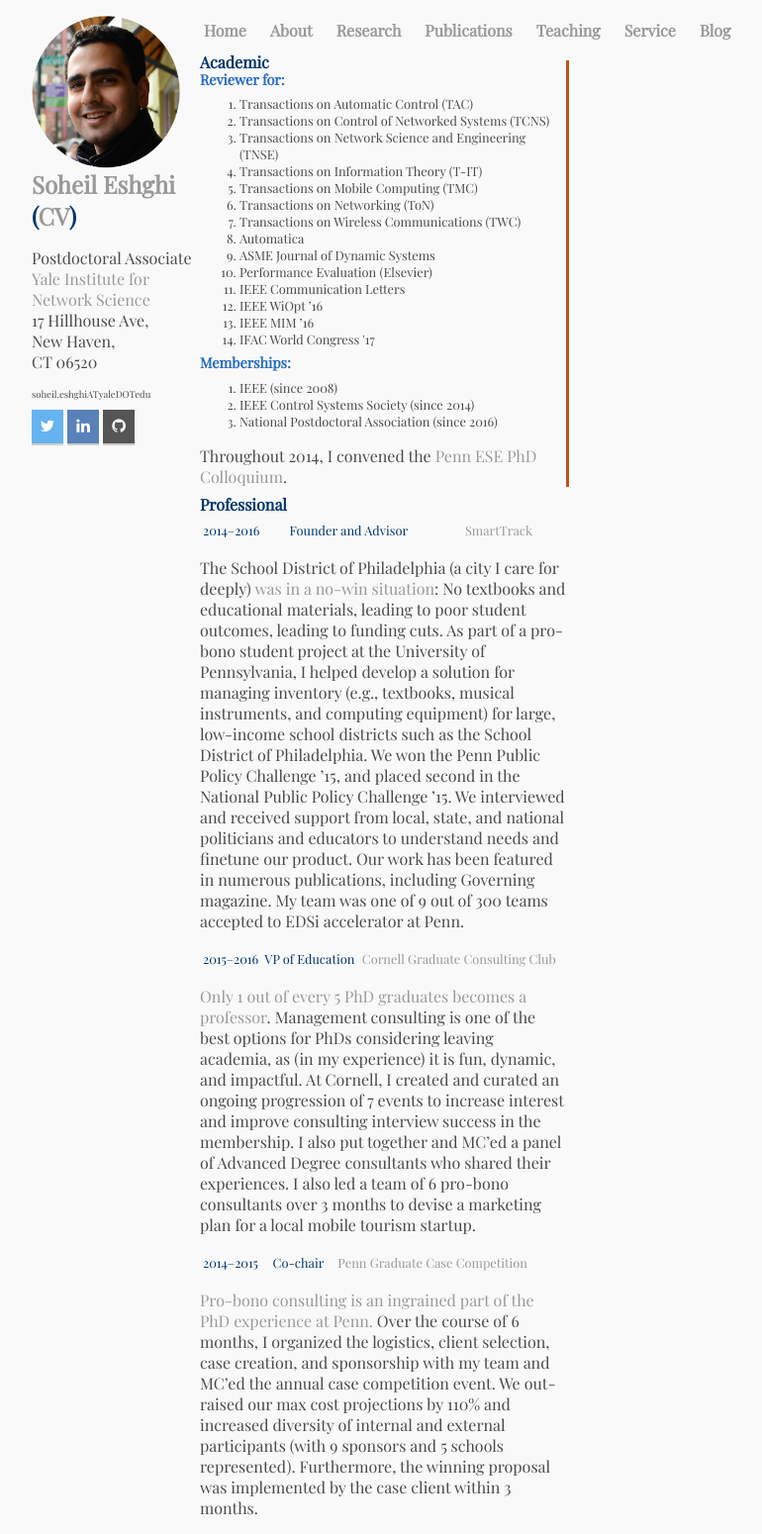
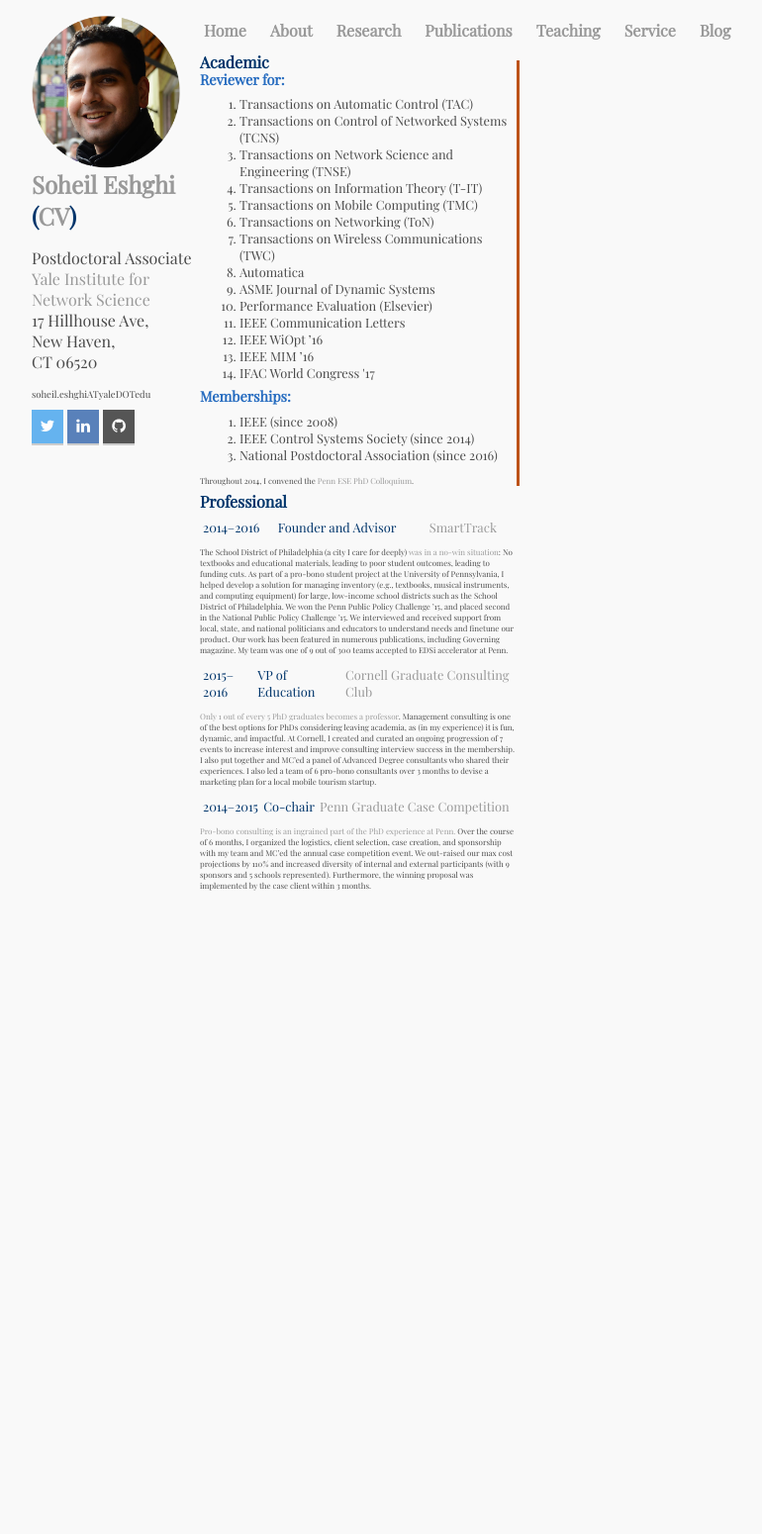
Before and after one commit to SoheilEshghi/SoheilEshghi.github.io, a Jekyll site: the page built from service/index.html, in a window 1280 px wide. Shown: the whole page at 99% size, without its empty margins (42-812 px from the left). Built offline with Jekyll 4.4.1, drawn with Linux system fonts in a browser that asks for light colours; nearby versions of some CDN libraries; after the commit the page ends 910 px from its top, so only the background shows below that.

Commit message:
services

```diff
--- a/service/index.html
+++ b/service/index.html
@@ -2,7 +2,7 @@
 layout: default
 title: About Soheil Eshghi
 ---
-<div class = "blurb" style="border-right:medium #bd5319 solid; width: 370px;">
+<div class = "blurb" style="border-right:medium #bd5319 solid; width: 320px;">
   <h2>Academic</h2>
   <h3>Reviewer for:</h3>
   <ol>
@@ -27,11 +27,11 @@
  <li>IEEE Control Systems Society (since 2014)</li>
  <li>National Postdoctoral Association (since 2016)</li>
 </ol>
-<p>Throughout 2014, I convened the <a href="http://www.ese.upenn.edu/about-ese/events/phd-colloquia.php">Penn ESE PhD Colloquium</a>.</p>
+<p style="font-size: 0.5em;">Throughout 2014, I convened the <a href="http://www.ese.upenn.edu/about-ese/events/phd-colloquia.php">Penn ESE PhD Colloquium</a>.</p>
 
 
 </div><!--/.blurb-->
-<div class = "blurb" style="width: 370px;">
+<div class = "blurb" style="width: 320px;">
   <h2>Professional</h2>
   <table style="width:100%">
     <tr>
@@ -40,7 +40,7 @@
   		<td><a href="www.gosmartrack.com">SmartTrack</a></td>
     </tr>
   </table>
-    <p>The School District of Philadelphia (a city I care for deeply) <a href="http://www.theatlantic.com/education/archive/2014/07/why-poor-schools-cant-win-at-standardized-testing/374287/">was in a no-win situation</a>: No textbooks and educational materials, leading to poor student outcomes, leading to funding cuts.
+    <p style="font-size: 0.5em;">The School District of Philadelphia (a city I care for deeply) <a href="http://www.theatlantic.com/education/archive/2014/07/why-poor-schools-cant-win-at-standardized-testing/374287/">was in a no-win situation</a>: No textbooks and educational materials, leading to poor student outcomes, leading to funding cuts.
     As part of a pro-bono student project at the University of Pennsylvania, I helped develop
     a solution for managing inventory (e.g., textbooks, musical instruments, and computing
     equipment) for large, low-income school districts such as the School District of
@@ -53,7 +53,7 @@
         <td><a href="https://cornellgraduateconsultingclub.org/">Cornell Graduate Consulting Club</a></td>
       </tr>
     </table>
-<p><a href="http://www.theatlantic.com/business/archive/2013/02/how-many-phds-actually-get-to-become-college-professors/273434/">Only 1 out of every 5 PhD graduates becomes a professor</a>. Management consulting is one of the best options for PhDs considering leaving academia, as (in my experience) it is fun, dynamic, and impactful. At Cornell, I created and curated an ongoing progression of 7 events to increase interest and improve consulting interview success in the membership. I also put together and MC’ed a panel of Advanced Degree consultants who shared their experiences. I also led a team of 6 pro-bono consultants over 3 months to devise a marketing plan for a local mobile tourism startup.</p>
+<p style="font-size: 0.5em;"><a href="http://www.theatlantic.com/business/archive/2013/02/how-many-phds-actually-get-to-become-college-professors/273434/">Only 1 out of every 5 PhD graduates becomes a professor</a>. Management consulting is one of the best options for PhDs considering leaving academia, as (in my experience) it is fun, dynamic, and impactful. At Cornell, I created and curated an ongoing progression of 7 events to increase interest and improve consulting interview success in the membership. I also put together and MC’ed a panel of Advanced Degree consultants who shared their experiences. I also led a team of 6 pro-bono consultants over 3 months to devise a marketing plan for a local mobile tourism startup.</p>
 <table style="width:100%">
   <tr>
     <td>2014–2015 </td>
@@ -61,7 +61,7 @@
     <td><a href="http://www.dolphin.upenn.edu/pgcc/">Penn Graduate Case Competition</a></td>
   </tr>
 </table>
-<p><a href="http://www.penngradconsulting.com/">Pro-bono consulting is an ingrained part of the PhD experience at Penn.</a> Over the course of 6 months, I organized the logistics, client selection, case creation, and sponsorship with my team
+<p style="font-size: 0.5em;"><a href="http://www.penngradconsulting.com/">Pro-bono consulting is an ingrained part of the PhD experience at Penn.</a> Over the course of 6 months, I organized the logistics, client selection, case creation, and sponsorship with my team
 and MC’ed the annual case competition event. We out-raised our max cost projections by 110% and increased diversity of internal and
 external participants (with 9 sponsors and 5 schools represented). Furthermore, the winning proposal was implemented by the case client within 3 months.</p>
 
```
